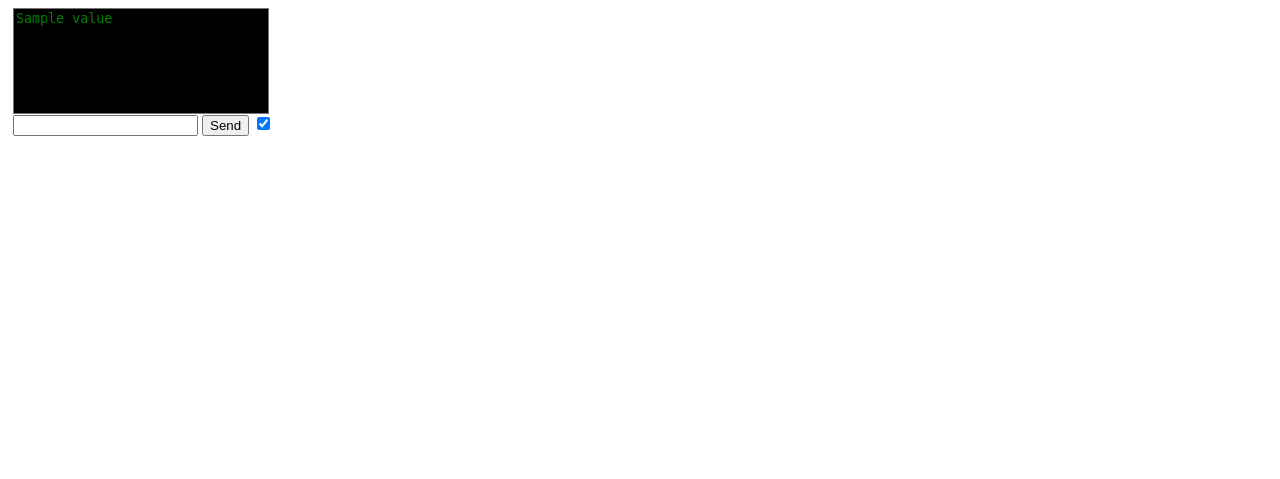
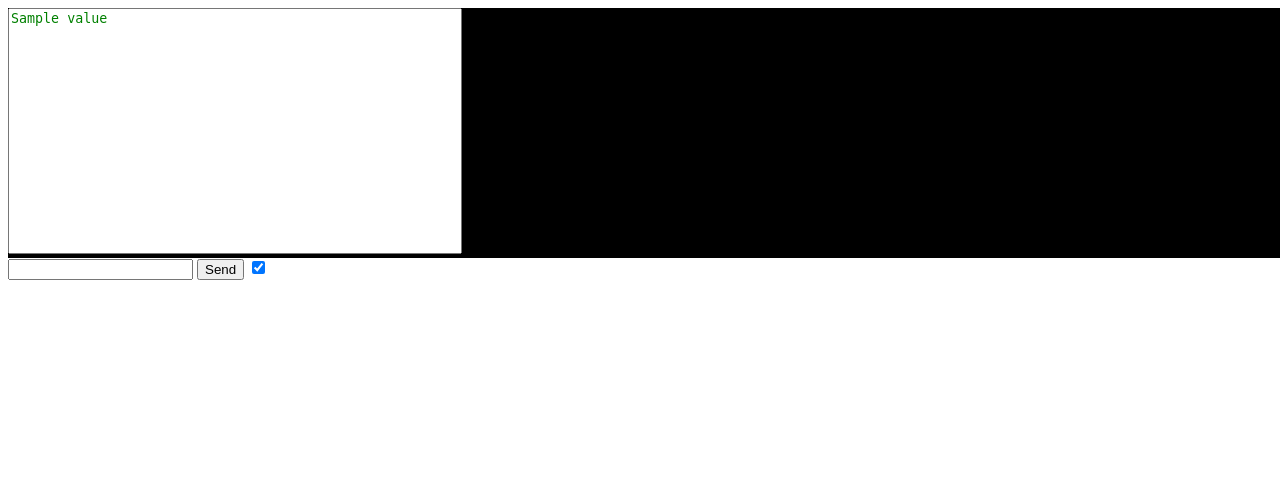
Before and after one commit to fetttttjoe/Simple-Web-server, a Flask app: template templates/console.html in a window 1280 px wide. Shown: the top 479 px of the page. Before the commit the page ends 136 px from the top, so only its background shows below. Run offline with Flask 2, Linux system fonts and the light colour scheme; the template is opened without the code that fills it: most values are stand-ins (such as "Sample title", 1, 10 or a date in 2020).

Commit message:
console now looks way better

```diff
--- a/server.py
+++ b/server.py
@@ -1,14 +1,14 @@
 from queue import Empty
 from flask import Flask, request, render_template, jsonify
 import deviceManager as dM
-#TODO: add blank = enter key (for now), so my lazy ass doesn't need to type enter on enter
+
 #currently only keyboard support, checks if command in VK.Code -> execute, otherwise split and input or return
 def inputToKeyboard(userInput):
     temp = userInput.replace(' ', '')
     if temp in dM.VK_CODE:
         dM.keyboardEvent(userInput)
         return 0
-    if temp.isalnum(): #laziest dumb input block (#donttrustuserinput) possible
+    if temp.isalnum():
         for element in userInput:
             if element in dM.VK_CODE:
                 dM.keyboardEvent(element)
@@ -18,7 +18,7 @@ def inputToKeyboard(userInput):
 
 
 userInputHistory = []
-# for now just append the list unlimited with history TODO: use this to get input back (in case you misspelled something)
+# for now just append the list unlimited with history
 def inputToHistory(userInput):
     global userInputHistory
     if not userInput:
--- a/templates/console.html
+++ b/templates/console.html
@@ -1,26 +1,34 @@
 <!doctype html>
 <html>
     <style>
+        body{
+            width: 100vw;
+            height:100vw;
+        }
         .inputBox {
             display:block;
-            margin-left: 5px;
             flex-wrap: wrap;
             position: bottom;
         }
+        .textinput{
+            text-align: bottom;
+            position: relative;
+            bottom: 0;
+            resize: none;
+            width:  35vw;
+            height: 30vh;
+            color: green;
+            /*transform: rotate(0deg); maybe i can somehow mirror the text to write from to bottom to the top idk
+            writing-mode: tb-rl;*/
+        }
         .console{
-            display: block;
-            margin-left: 5px;
-            margin-right: 5px;
-            position: relative;
-            resize: none;
-            width: 250px;
-            height: 100px;
             background-color: black;
-            color: green;
         }
     </style>
 <body>
-    <textarea class="console" rows="1" readonly>{{value}}</textarea>
+    <div class="console">
+        <textarea class="textinput" rows="1" readonly>{{value}}</textarea>
+    </div>
     <form class = "inputBox" method="POST">
         <input name="userInput" id="input">
         <input type="submit" value="Send">
```
Also changed, not shown: templates/frame.html (+11 -6 lines), 1 other file.
